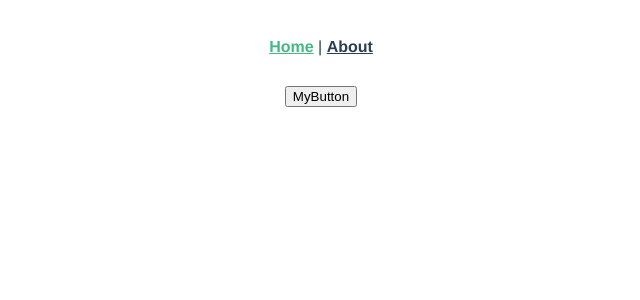
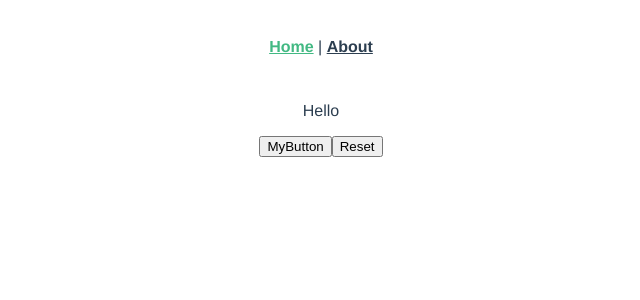
Before and after one commit to TakuyaTaniguchi/vue-ts-template, a Vue app: page / in a window 1280 px wide. Shown: the top 300 px of the page, without its empty margins (319-959 px from the left). Built offline with nearby package versions, Linux system fonts and the light colour scheme.

Commit message:
Update resetButton v-model

```diff
--- a/src/components/MyButton.vue
+++ b/src/components/MyButton.vue
@@ -3,15 +3,19 @@
 </template>
 
 <script lang="ts">
-import { Component, Prop, Vue } from "vue-property-decorator";
+import { Component, Emit, Prop, Vue } from "vue-property-decorator";
 
 @Component
 export default class MyButton extends Vue {
   @Prop()
   public greet?: string;
 
+  @Emit()
+  public clicked() {}
+
   public onClick() {
     alert(this.greet);
+    this.clicked();
   }
 }
 </script>
--- /dev/null
+++ b/src/components/ResetButton.vue
@@ -0,0 +1,25 @@
+<template>
+  <button @click="onClick">Reset</button>
+</template>
+
+<script lang="ts">
+import { Component, Emit, Prop, Vue } from "vue-property-decorator";
+
+@Component
+export default class ResetButton extends Vue {
+  @Prop({ required: true })
+  public initialValue!: string;
+
+  /** モデルバインドのために記述必須 */
+  @Prop()
+  public value!: string;
+
+  /** モデルバインドのために記述必須 */
+  @Emit()
+  public input(value: string) {}
+
+  public onClick() {
+    this.input(this.initialValue);
+  }
+}
+</script>
--- a/src/views/Home.vue
+++ b/src/views/Home.vue
@@ -1,22 +1,27 @@
 <template>
   <div class="home">
-    <MyButton greet="Hello"></MyButton>
-    <!-- <img alt="Vue logo" src="../assets/logo.png" /> -->
-    <!-- <HelloWorld msg="Welcome to Your Vue.js App" /> -->
+    <p>{{ greetText }}</p>
+    <MyButton :greet="greetText" @clicked="onMyButtonClicked"></MyButton>
+    <ResetButton initialValue="Hello" v-model="greetText"></ResetButton>
   </div>
 </template>
 
-<script　lang="ts">
-// @ is an alias to /src
-// import HelloWorld from "@/components/HelloWorld.vue";
-import {Component, Vue} from "vue-property-decorator"
+<script lang="ts">
+import { Component, Vue } from "vue-property-decorator";
 import MyButton from "@/components/MyButton.vue";
-// import Component from 'vue-class-component';
+import ResetButton from "@/components/ResetButton.vue";
 
 @Component({
-    components: {
-        MyButton,
-    },
+  components: {
+    MyButton,
+    ResetButton
+  }
 })
-export default class Home extends Vue {}
+export default class Home extends Vue {
+  public greetText: string = "Hello";
+
+  public onMyButtonClicked() {
+    this.greetText = "こんにちは";
+  }
+}
 </script>
```
Also changed, not shown: package.json (+1 -10 lines).
